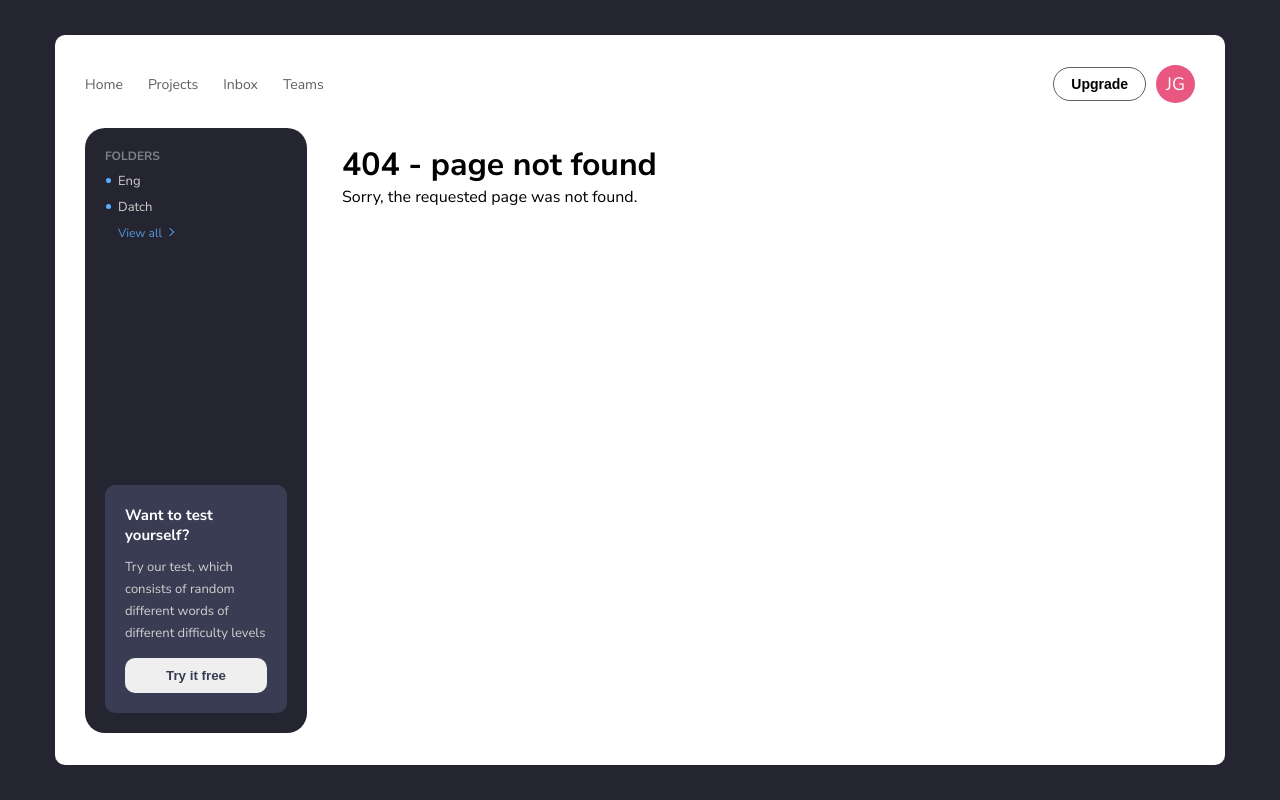
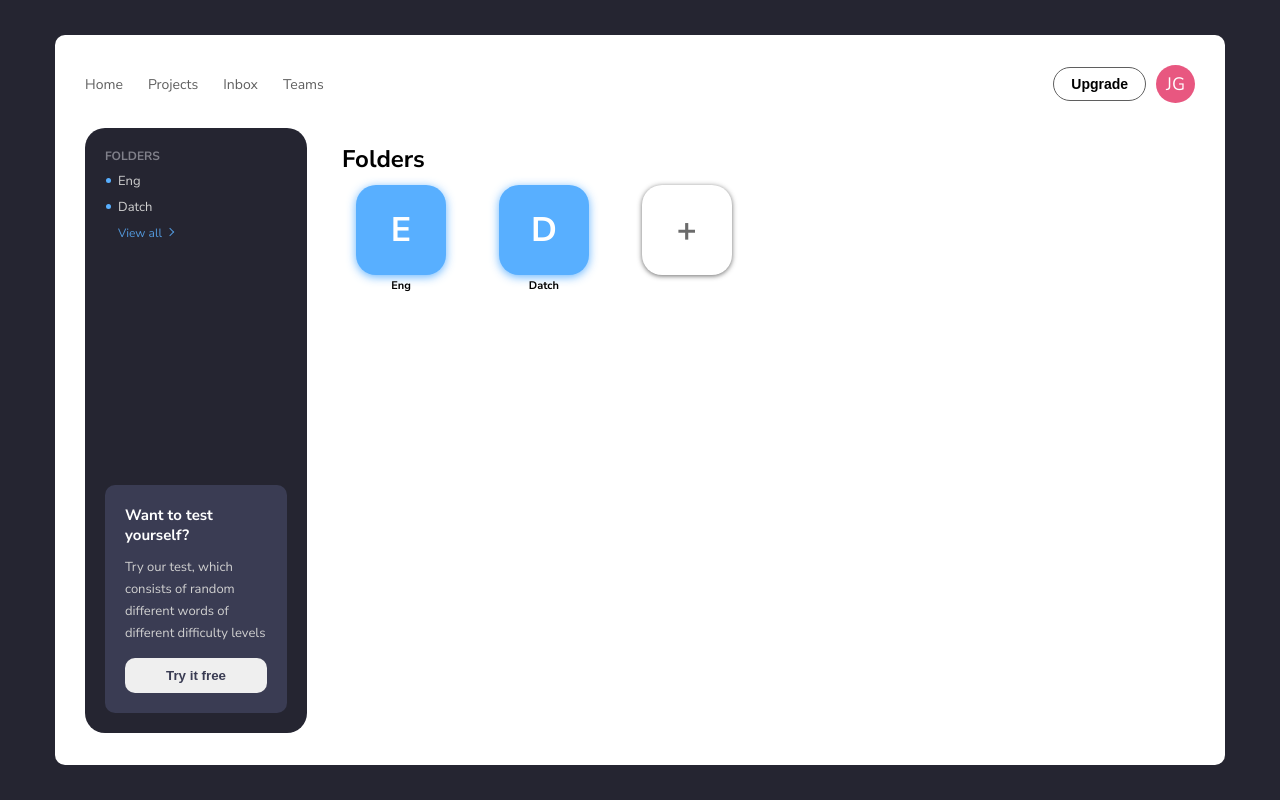
Before and after one commit to Lam4ek/Word-Wise, a React (Create React App) app in the folder client/: page /folders in a window 1280 px wide. Built offline with nearby package versions, Linux system fonts and the light colour scheme.

Commit message:
routing changed

```diff
--- a/client/src/components/Header/index.tsx
+++ b/client/src/components/Header/index.tsx
@@ -1,4 +1,3 @@
-import React from "react";
 import styles from "./Header.module.css";
 
 function Header() {
--- a/client/src/components/Sidebar/RandomTest.tsx
+++ b/client/src/components/Sidebar/RandomTest.tsx
@@ -1,4 +1,3 @@
-import React from "react";
 import styles from "./Sidebar.module.css";
 
 function RandomTest() {
--- a/client/src/components/Sidebar/index.tsx
+++ b/client/src/components/Sidebar/index.tsx
@@ -1,4 +1,3 @@
-import React from "react";
 import styles from "./Sidebar.module.css";
 import Folders from "./Folders";
 import RandomTest from "./RandomTest";
--- a/client/src/components/WorkSpace/Folders/Folders.tsx
+++ b/client/src/components/WorkSpace/Folders/Folders.tsx
@@ -22,8 +22,8 @@ const Cards: FC = () => {
     }
   }, [data]);
 
-  const handleNavigation = (folder: string) => {
-    navigate(`/${folder}`);
+  const handleNavigation = (folderId: string) => {
+    navigate(`./${folderId}/modules`);
   };
 
   if (!data) {
--- a/client/src/components/WorkSpace/Folders/index.tsx
+++ b/client/src/components/WorkSpace/Folders/index.tsx
@@ -14,7 +14,7 @@ import { FolderData } from "../../../types/types";
 
 interface IFolder {
   folder: FolderData;
-  handleNavigation: (folderName: string) => void;
+  handleNavigation: (folderId: string) => void;
 }
 
 const Folder: FC<IFolder> = ({ folder, handleNavigation }) => {
@@ -65,6 +65,8 @@ const Folder: FC<IFolder> = ({ folder, handleNavigation }) => {
       );
       setIsEditing(false); // Finish editing after submitting new name
     }
+    setNewFolderName(folder.name);
+    setIsEditing(false);
   };
 
   const handleKeyDown: KeyboardEventHandler<HTMLInputElement> = (event) => {
@@ -77,7 +79,7 @@ const Folder: FC<IFolder> = ({ folder, handleNavigation }) => {
     <div className={styles.cardWrapper}>
       <div
         onContextMenu={handleContextMenu}
-        onClick={() => handleNavigation(folder.name)}
+        onClick={() => handleNavigation(folder.id)}
         className={styles.card}
       >
         <h3>{folder.name.split("")[0].toUpperCase()}</h3>
--- a/client/src/components/WorkSpace/StudyModules/Modules.tsx
+++ b/client/src/components/WorkSpace/StudyModules/Modules.tsx
@@ -10,12 +10,12 @@ import NotFoundPage from "../NotFoundPage";
 
 const Modules: React.FC = () => {
   const [isLoading, setIsLoading] = useState(true);
-  const { folderName } = useParams<{ folderName: string }>();
+  const { folderId } = useParams<{ folderId: string }>();
 
   const data = useAppSelector((state) =>
     state.userData.folders
       ? state.userData.folders.find(
-          (folder: FolderData) => folder.name === folderName
+          (folder: FolderData) => folder.id === folderId
         )
       : undefined
   );
@@ -23,8 +23,8 @@ const Modules: React.FC = () => {
   const dispatch = useDispatch();
 
   const navigate = useNavigate();
-  const handleNavigation = (module: string) => {
-    navigate(`${module}`);
+  const handleNavigation = (moduleId: string) => {
+    navigate(`./${moduleId}`);
   };
 
   useEffect(() => {
@@ -42,7 +42,7 @@ const Modules: React.FC = () => {
   return (
     <div>
       <h2 style={{ marginBottom: "10px" }}>Modules</h2>
-      {folderName && !isLoading ? (
+      {folderId && !isLoading ? (
         <div className={styles.cards}>
           {data.modules.map((module: ModuleData) => (
             <Module
--- a/client/src/components/WorkSpace/Terms/Terms.tsx
+++ b/client/src/components/WorkSpace/Terms/Terms.tsx
@@ -1,7 +1,7 @@
 import { useEffect, useState } from "react";
 import Term from ".";
 import styles from "./Term.module.css";
-import { Navigate, useNavigate, useParams } from "react-router-dom";
+import { useParams } from "react-router-dom";
 import StudyPrograms from "../StudyPrograms";
 import { useAppSelector } from "../../../Hooks";
 import { removeTerm, changeTerm, addTerm } from "../../../store/dataSlice";
@@ -10,9 +10,9 @@ import { FolderData, ModuleData, TermData } from "../../../types/types";
 import NotFoundPage from "../NotFoundPage";
 
 const Terms: React.FC = () => {
-  const { moduleName, folderName } = useParams<{
-    folderName: string;
-    moduleName: string;
+  const { moduleId, folderId } = useParams<{
+    folderId: string;
+    moduleId: string;
   }>();
 
   const [isLoading, setIsLoading] = useState(true);
@@ -20,20 +20,20 @@ const Terms: React.FC = () => {
   const folder = useAppSelector((state) =>
     state.userData.folders
       ? state.userData.folders.find(
-          (folder: FolderData) => folder.name === folderName
+          (folder: FolderData) => folder.id === folderId
         )
       : undefined
   );
 
-  const data = folder?.modules?.find(
-    (module: ModuleData) => module.name === moduleName
+  const module = folder?.modules?.find(
+    (module: ModuleData) => module.id === moduleId
   );
 
   const dispatch = useDispatch();
 
   const removeHandler = (id: number) => {
     dispatch(
-      removeTerm({ folderId: folder.id, moduleId: data.id, termId: id })
+      removeTerm({ folderId: folder.id, moduleId: module.id, termId: id })
     );
   };
 
@@ -41,7 +41,7 @@ const Terms: React.FC = () => {
     dispatch(
       changeTerm({
         folderId: folder.id,
-        moduleId: data.id,
+        moduleId: module.id,
         termId: id,
         newTerm: term,
         newDefinition: definition,
@@ -49,18 +49,18 @@ const Terms: React.FC = () => {
     );
   };
   const addNewTerm = () => {
-    dispatch(addTerm({ folderId: folder.id, moduleId: data.id }));
+    dispatch(addTerm({ folderId: folder.id, moduleId: module.id }));
   };
 
   useEffect(() => {
-    if (data) {
+    if (module) {
       setIsLoading(false);
     } else {
       setIsLoading(true);
     }
-  }, [data]);
+  }, [module]);
 
-  if (!data) {
+  if (!module) {
     return <NotFoundPage />;
   }
 
@@ -72,11 +72,11 @@ const Terms: React.FC = () => {
           <div onClick={addNewTerm} className={styles.new_card}>
             <h3>+Add card</h3>
           </div>
-          {!isLoading && moduleName && folderName ? (
-            data.terms.map((term: TermData, index: string) => (
+          {!isLoading && moduleId && folderId ? (
+            module.terms.map((term: TermData, index: string) => (
               <Term
                 key={Math.random()}
-                data={term}
+                term={term}
                 index={index}
                 removeHandler={removeHandler}
                 changeHandler={changeHandler}
--- a/client/src/components/WorkSpace/Terms/index.tsx
+++ b/client/src/components/WorkSpace/Terms/index.tsx
@@ -1,34 +1,34 @@
-import { useState, FC, useRef, useEffect, KeyboardEventHandler } from "react";
+import { useState, FC, useRef } from "react";
 import { FaTrash, FaPen } from "react-icons/fa";
 import styles from "./Term.module.css";
 import { TermData } from "../../../types/types";
 
 interface ITerm {
-  data: TermData;
+  term: TermData;
   index: string;
   removeHandler: (id: number) => void;
   changeHandler: (newTerm: string, newDefinition: string, id: number) => void;
 }
 
-const Term: FC<ITerm> = ({ data, index, removeHandler, changeHandler }) => {
-  const [newTerm, setNewTerm] = useState(data.term);
-  const [newDefinition, setNewDefinition] = useState(data.definition);
+const Term: FC<ITerm> = ({ term, index, removeHandler, changeHandler }) => {
+  const [newTerm, setNewTerm] = useState(term.term);
+  const [newDefinition, setNewDefinition] = useState(term.definition);
   const [isEditing, setIsEditing] = useState(false);
   const rootEl = useRef(document.createElement("div"));
 
   const changeButtonHandler = (term: TermData) => {
     if (isEditing) {
-      // Завершаем редактирование и вызываем changeHandler с актуальными значениями
+      // We complete editing and call ChangeHandler with the current values
       changeHandler(newTerm, newDefinition, term.id);
     }
-    setIsEditing(!isEditing); // Переключаем состояние редактирования
+    setIsEditing(!isEditing); // Switching the editing state
   };
 
   const handleKeyDown =
     (term: TermData) => (e: React.KeyboardEvent<HTMLInputElement>) => {
       if (e.key === "Enter") {
         changeHandler(newTerm, newDefinition, term.id);
-        setIsEditing(false); // Завершаем редактирование при нажатии Enter
+        setIsEditing(false); // Finish editing by pressing Enter
       }
     };
 
@@ -38,7 +38,7 @@ const Term: FC<ITerm> = ({ data, index, removeHandler, changeHandler }) => {
         <span>{index + 1}</span>
         <div className={styles.card_control}>
           <FaPen
-            onClick={() => changeButtonHandler(data)}
+            onClick={() => changeButtonHandler(term)}
             style={{
               cursor: "pointer",
               marginRight: "10px",
@@ -46,7 +46,7 @@ const Term: FC<ITerm> = ({ data, index, removeHandler, changeHandler }) => {
             }}
           />
           <FaTrash
-            onClick={() => removeHandler(data.id)}
+            onClick={() => removeHandler(term.id)}
             style={{ cursor: "pointer" }}
           />
         </div>
@@ -54,12 +54,12 @@ const Term: FC<ITerm> = ({ data, index, removeHandler, changeHandler }) => {
       <div className={styles.term}>
         <div>
           {!isEditing ? (
-            <span>{data.term}</span>
+            <span>{term.term}</span>
           ) : (
             <input
               tabIndex={0}
               onChange={(e) => setNewTerm(e.target.value)}
-              onKeyDown={handleKeyDown(data)}
+              onKeyDown={handleKeyDown(term)}
               type='text'
               value={newTerm}
             />
@@ -69,12 +69,12 @@ const Term: FC<ITerm> = ({ data, index, removeHandler, changeHandler }) => {
         </div>
         <div>
           {!isEditing ? (
-            <span>{data.definition}</span>
+            <span>{term.definition}</span>
           ) : (
             <input
               tabIndex={0}
               onChange={(e) => setNewDefinition(e.target.value)}
-              onKeyDown={handleKeyDown(data)}
+              onKeyDown={handleKeyDown(term)}
               type='text'
               value={newDefinition}
             />
--- a/client/src/components/WorkSpace/WorkSpace.tsx
+++ b/client/src/components/WorkSpace/WorkSpace.tsx
@@ -4,18 +4,23 @@ import { Navigate, Route, Routes } from "react-router-dom";
 import Modules from "./StudyModules/Modules";
 import Terms from "./Terms/Terms";
 import { ContextMenuProvider } from "../../context";
+import NotFoundPage from "./NotFoundPage";
 
 const WorkSpace = () => {
   return (
     <div className={styles.workspace}>
       <ContextMenuProvider>
         <Routes>
-          <Route path='/' element={<Folders />} />
-          <Route path='/:folderName' element={<Modules />} />
-          <Route path='/:folderName/:moduleName' element={<Terms />} />
+          <Route path='/folders' element={<Folders />} />
+          <Route path='/folders/:folderId/modules' element={<Modules />} />
+          <Route
+            path='/folders/:folderId/modules/:moduleId'
+            element={<Terms />}
+          />
 
           {/* For all non-existent routes */}
           <Route path='*' element={<Navigate to='/404' replace />} />
+          <Route path='/404' element={<NotFoundPage />} />
         </Routes>
       </ContextMenuProvider>
     </div>
--- a/client/src/store/dataSlice.ts
+++ b/client/src/store/dataSlice.ts
@@ -89,7 +89,7 @@ const dataSlice = createSlice({
 
       // Add a new folder with a unique name
       const newFolder = {
-        id: `folder-${Date.now()}`,
+        id: `${Date.now()}`,
         name: newName,
         modules: [],
       };
@@ -110,7 +110,8 @@ const dataSlice = createSlice({
 
       // Проверяем, уникально ли новое имя среди существующих папок
       const isNameUnique = !state.userData.folders.some(
-        (folder: FolderData) => folder.name === newFolderName
+        (folder: FolderData) =>
+          folder.name === newFolderName && folder.id !== folderId
       );
       if (!isNameUnique) {
         alert(`Folder "${newFolderName}" already exists.`);
@@ -154,7 +155,7 @@ const dataSlice = createSlice({
 
       // Create a new module and add it to the found folder
       const newModule: ModuleData = {
-        id: `module-${Date.now()}`,
+        id: `${Date.now()}`,
         name: newName,
         terms: [],
       };
@@ -204,7 +205,8 @@ const dataSlice = createSlice({
 
       // Checking if the new name is unique among existing modules
       const isNameUnique = !state.userData.folders[folderIndex].modules.some(
-        (module: ModuleData) => module.name === newModuleName
+        (module: ModuleData) =>
+          module.name === newModuleName && module.id !== moduleId
       );
       if (!isNameUnique) {
         alert(`Module name "${newModuleName}" already exists in the folder.`);
```
Also changed, not shown: client/src/components/Sidebar/Folders.tsx (+4 -5 lines), client/src/components/WorkSpace/StudyModules/index.tsx (+5 -4 lines).
